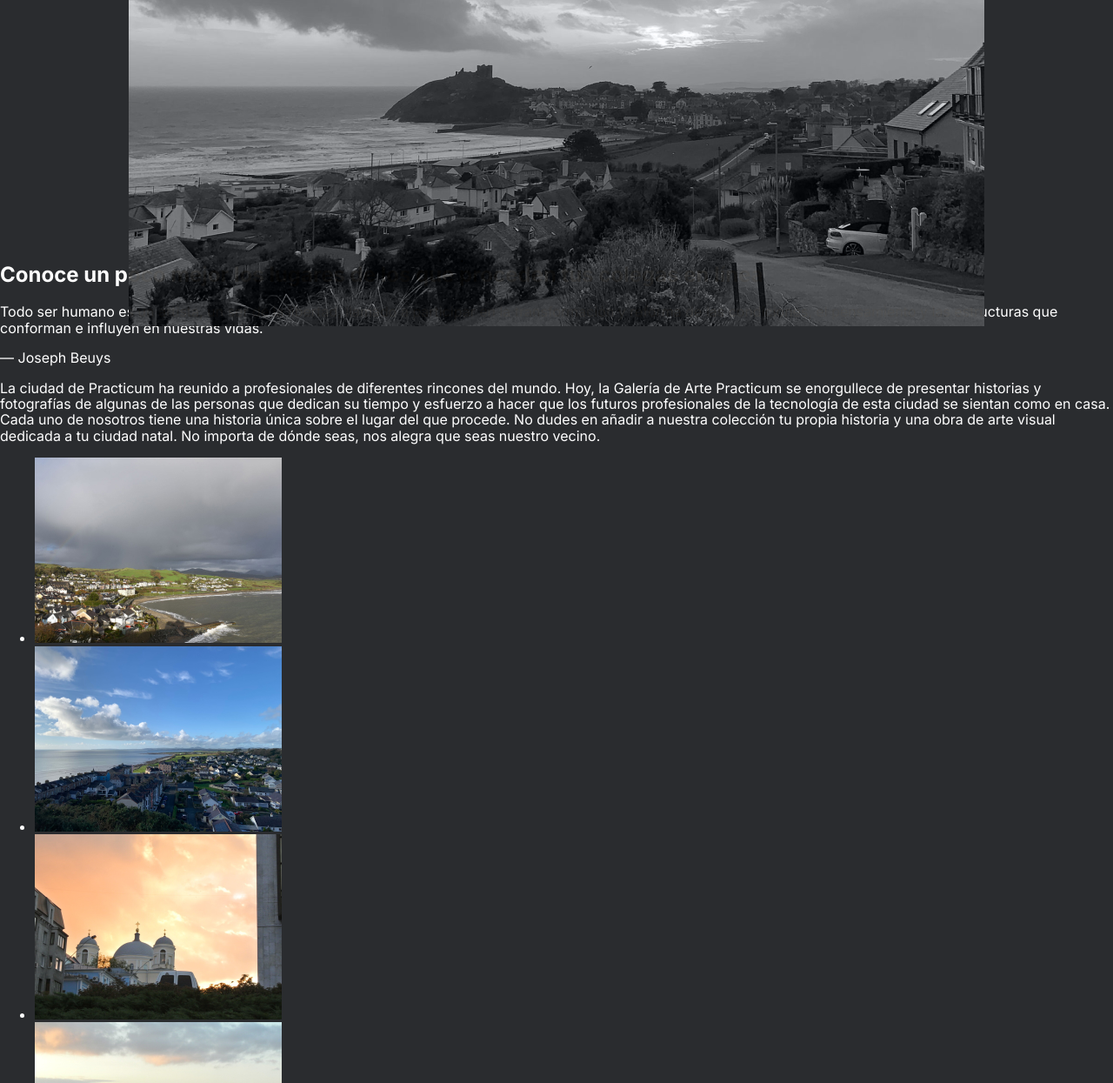
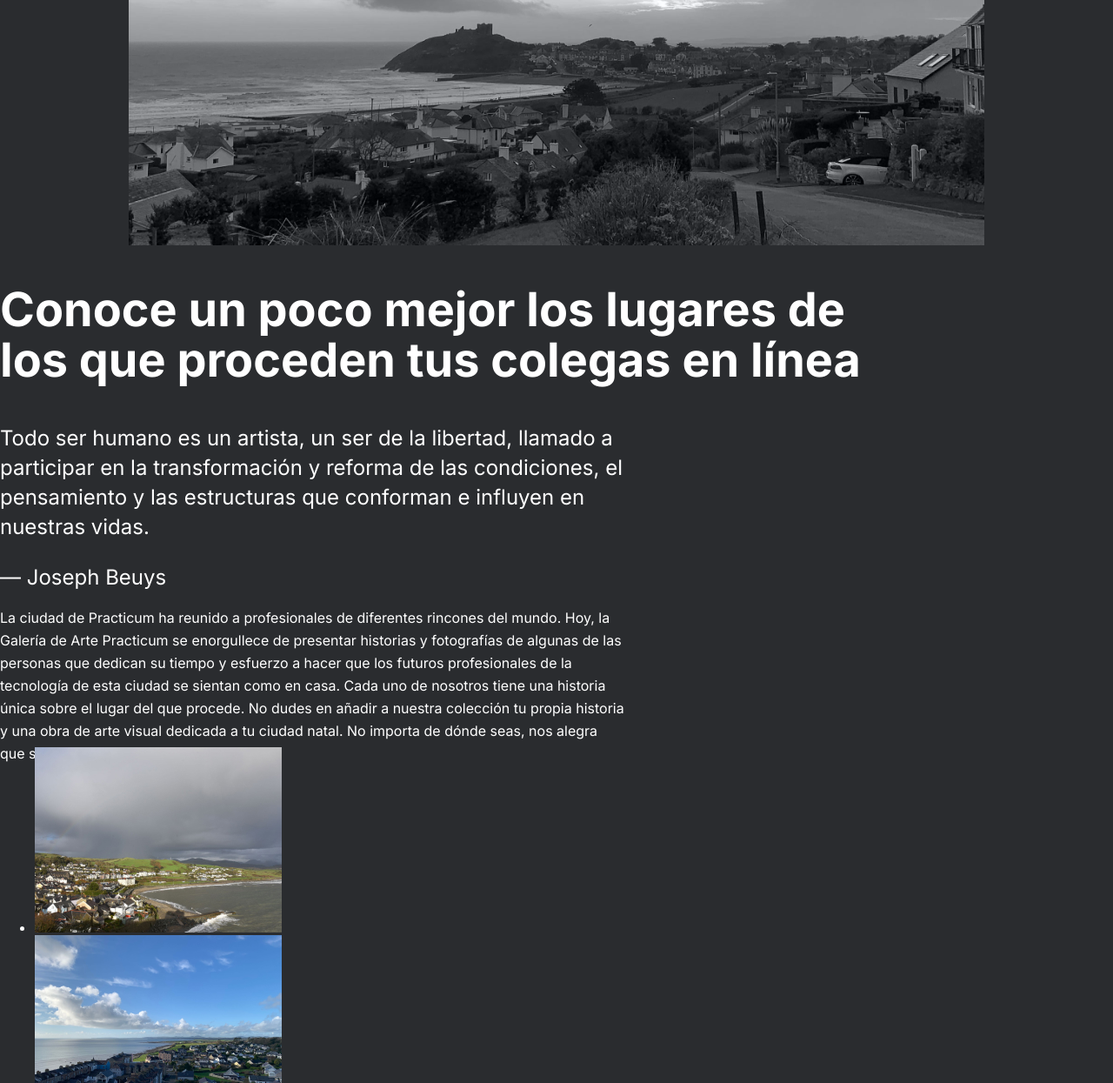
Before and after one commit to Araventura/web_project_3_esp, a plain HTML site: page index.html in a window 1280 px wide. Shown: the part 771-2016 px from the top of the page at 87% size. Drawn offline with Linux system fonts and the light colour scheme.

Commit message:
add style to intro block

```diff
--- a/blocks/intro/__author/intro__author.css
+++ b/blocks/intro/__author/intro__author.css
@@ -0,0 +1,7 @@
+.intro__author {
+    font-weight: 400;
+    font-size: 24px;
+    line-height: 34px;
+    width: 720px;
+    height: 34px;
+}
--- a/blocks/intro/__quote/intro__quote.css
+++ b/blocks/intro/__quote/intro__quote.css
@@ -0,0 +1,7 @@
+.intro__quote {
+    font-weight: 400;
+    font-size: 24px;
+    line-height: 34px;
+    width: 722px;
+    height: 136px;
+}
--- a/blocks/intro/__text/intro__text.css
+++ b/blocks/intro/__text/intro__text.css
@@ -0,0 +1,7 @@
+.intro__text {
+    font-weight: 400;
+    font-size: 16px;
+    line-height: 26.08px;
+    width: 720px;
+    height: 182px;
+}
--- a/blocks/intro/__title/intro__title.css
+++ b/blocks/intro/__title/intro__title.css
@@ -0,0 +1,7 @@
+.intro__title {
+    font-weight: 900;
+    font-size: 54px;
+    line-height: 58px;
+    height: 115px;
+    width: 1017px;
+}
--- a/blocks/intro/intro.css
+++ b/blocks/intro/intro.css
@@ -0,0 +1,4 @@
+.intro {
+    width: 1017px;
+    height: 516px;
+}
--- a/blocks/lead/__image/lead__hero-image.css
+++ b/blocks/lead/__image/lead__hero-image.css
@@ -1,3 +1,6 @@
 .lead__hero-image {
     mix-blend-mode: luminosity;
+    height: 615px;
+    width: 984px;
+    overflow: hidden;
 }
--- a/blocks/lead/__title/lead__title.css
+++ b/blocks/lead/__title/lead__title.css
@@ -1,5 +1,4 @@
 .lead__title {
-    font-family: 'Inter';
     font-size: 96px;
     font-weight: 900;
     line-height: 100px;
```
